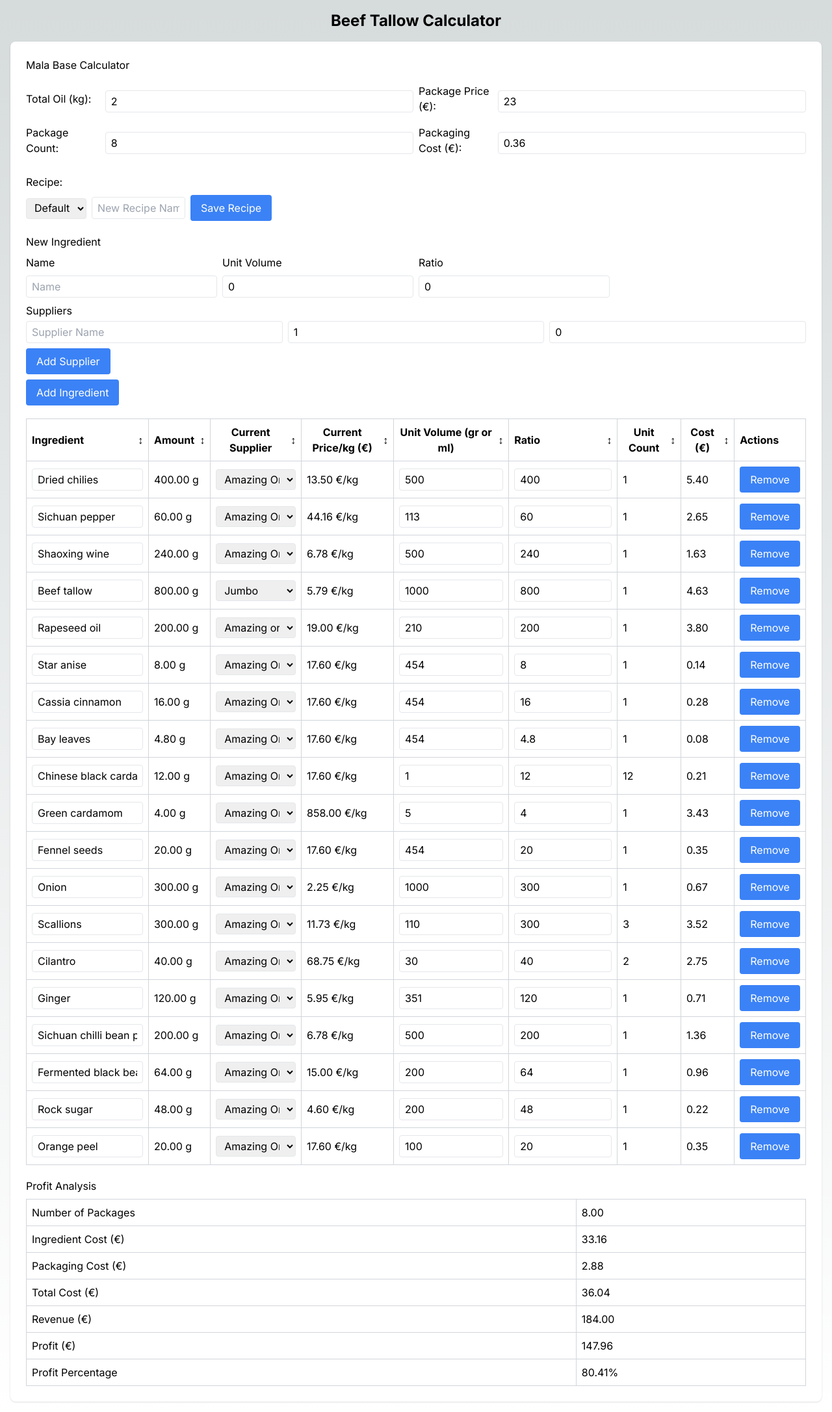
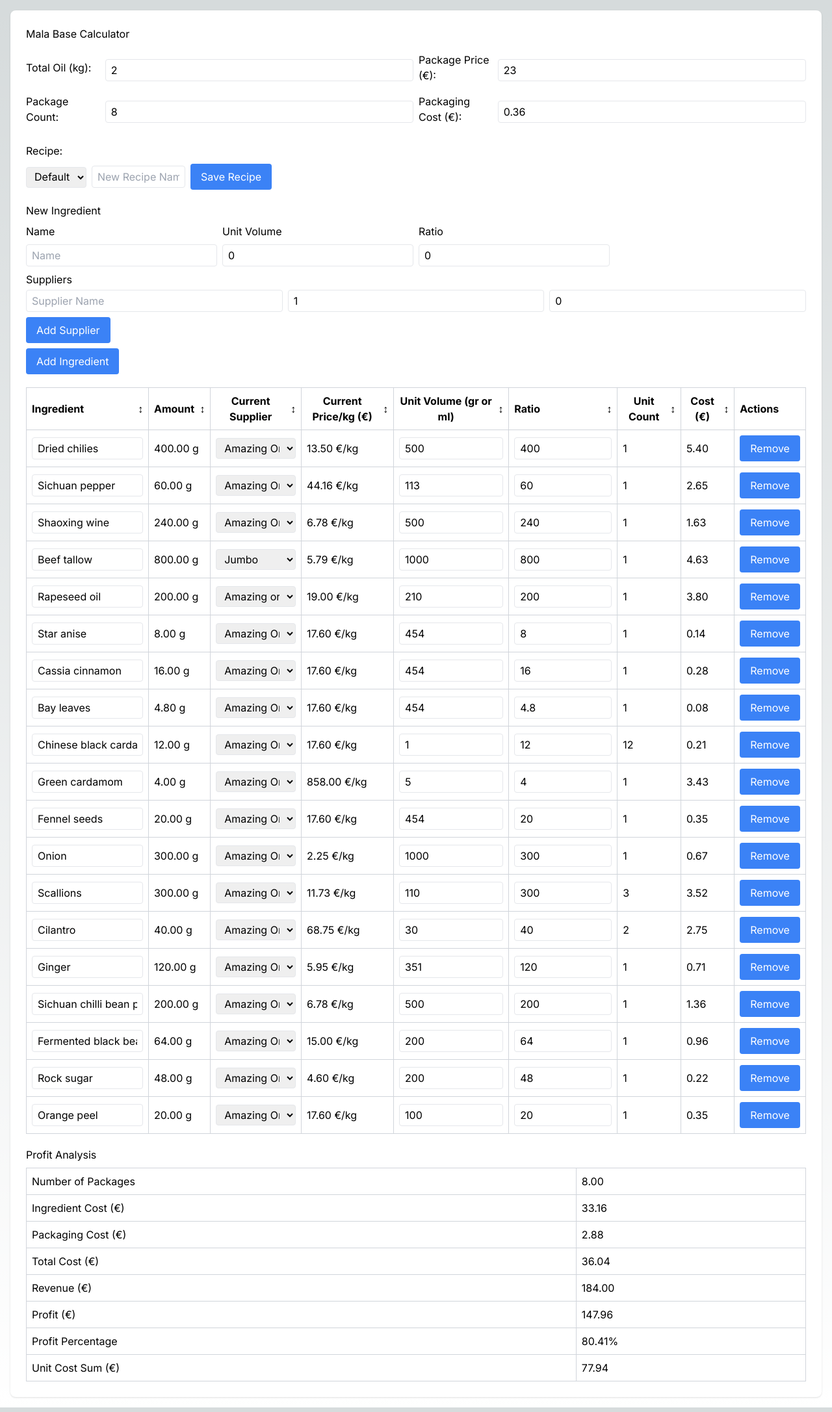
Before and after one commit to profikid/mala-base-calculator, a Next.js app: page /beef-tallow-calculator/ in a window 1280 px wide. Shown: the whole page at 65% size. Built offline with nearby package versions, Linux system fonts and the light colour scheme.

Commit message:
feat: Add unit cost sum row to profit table

```diff
--- a/src/app/page.tsx
+++ b/src/app/page.tsx
@@ -3,7 +3,6 @@ import BeefTallowCalculator from "@/components/beef-tallow-calculator";
 export default function Home() {
   return (
     <main className="flex min-h-screen flex-col items-center justify-between p-4">
-      <h1 className="text-2xl font-bold mb-4">Beef Tallow Calculator</h1>
       <BeefTallowCalculator />
     </main>
   );
--- a/src/components/beef-tallow-calculator.tsx
+++ b/src/components/beef-tallow-calculator.tsx
@@ -42,6 +42,7 @@ interface State {
     r: number;
     pf: number;
     pp: number;
+    ucs: number; // Add this line for unit cost sum
   };
   n: {
     n: string;
@@ -106,6 +107,7 @@ const BeefTallowCalculator = () => {
     const totalCost = ingredientCost + packagingTotalCost;
     const revenue = packageCount * packagePrice;
     const profit = revenue - totalCost;
+    const unitCostSum = Object.values(ingredients).reduce((sum, { currentPrice, v }) => sum + ((currentPrice ?? 0) * (v / 1000)), 0);
     return {
       pc: packageCount,
       ic: ingredientCost,
@@ -113,7 +115,8 @@ const BeefTallowCalculator = () => {
       tc: totalCost,
       r: revenue,
       pf: profit,
-      pp: revenue > 0 ? (profit / revenue * 100) : 0
+      pp: revenue > 0 ? (profit / revenue * 100) : 0,
+      ucs: unitCostSum
     };
   };
 
@@ -417,7 +420,8 @@ const BeefTallowCalculator = () => {
                 { k: 'tc', l: 'Total Cost (€)' },
                 { k: 'r', l: 'Revenue (€)' },
                 { k: 'pf', l: 'Profit (€)' },
-                { k: 'pp', l: 'Profit Percentage' }
+                { k: 'pp', l: 'Profit Percentage' },
+                { k: 'ucs', l: 'Unit Cost Sum (€)' }
               ].map(({ k, l }) => (
                 <tr key={k}>
                   <td className="border border-gray-300 p-2">{l}</td>
```
